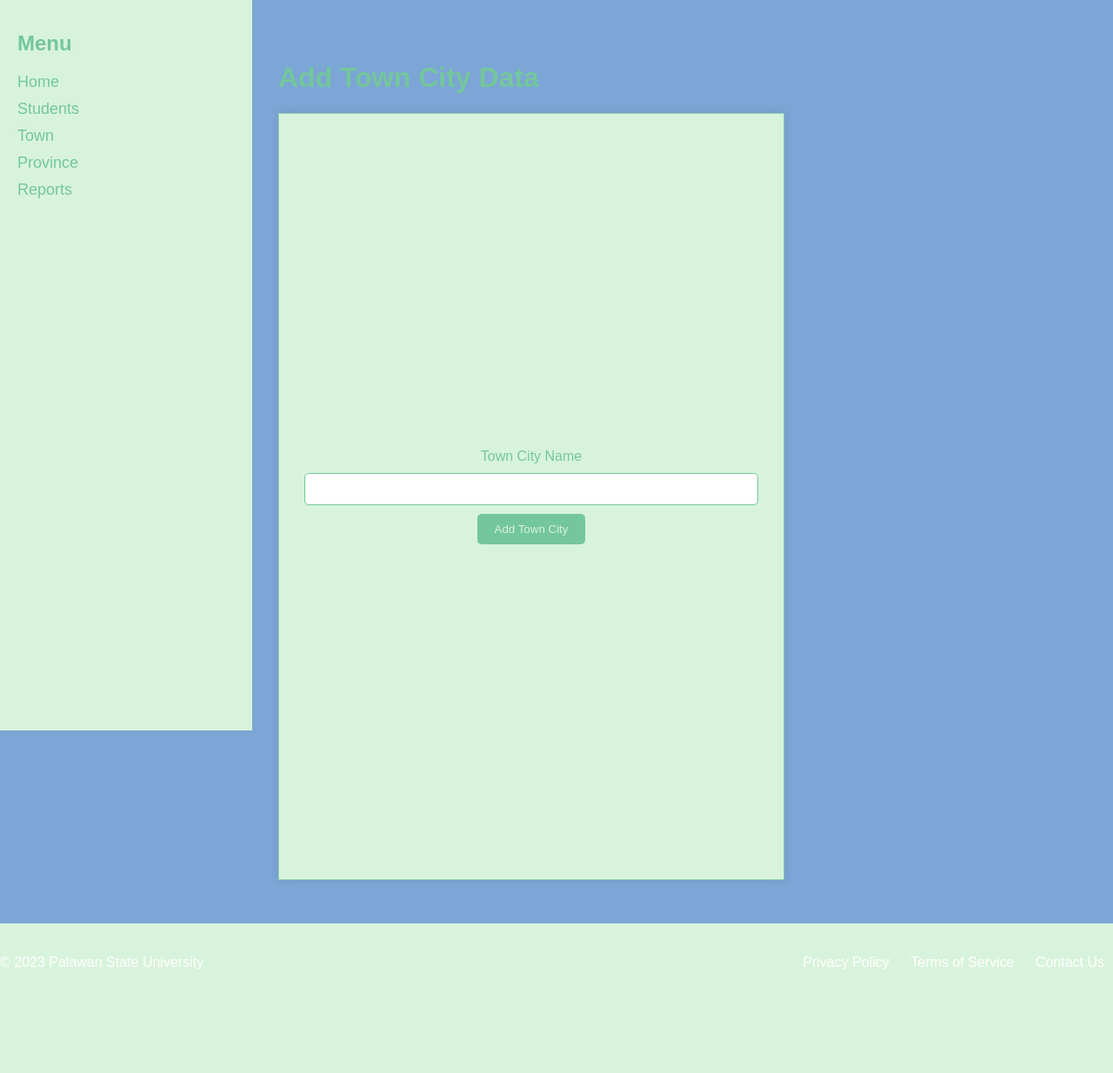
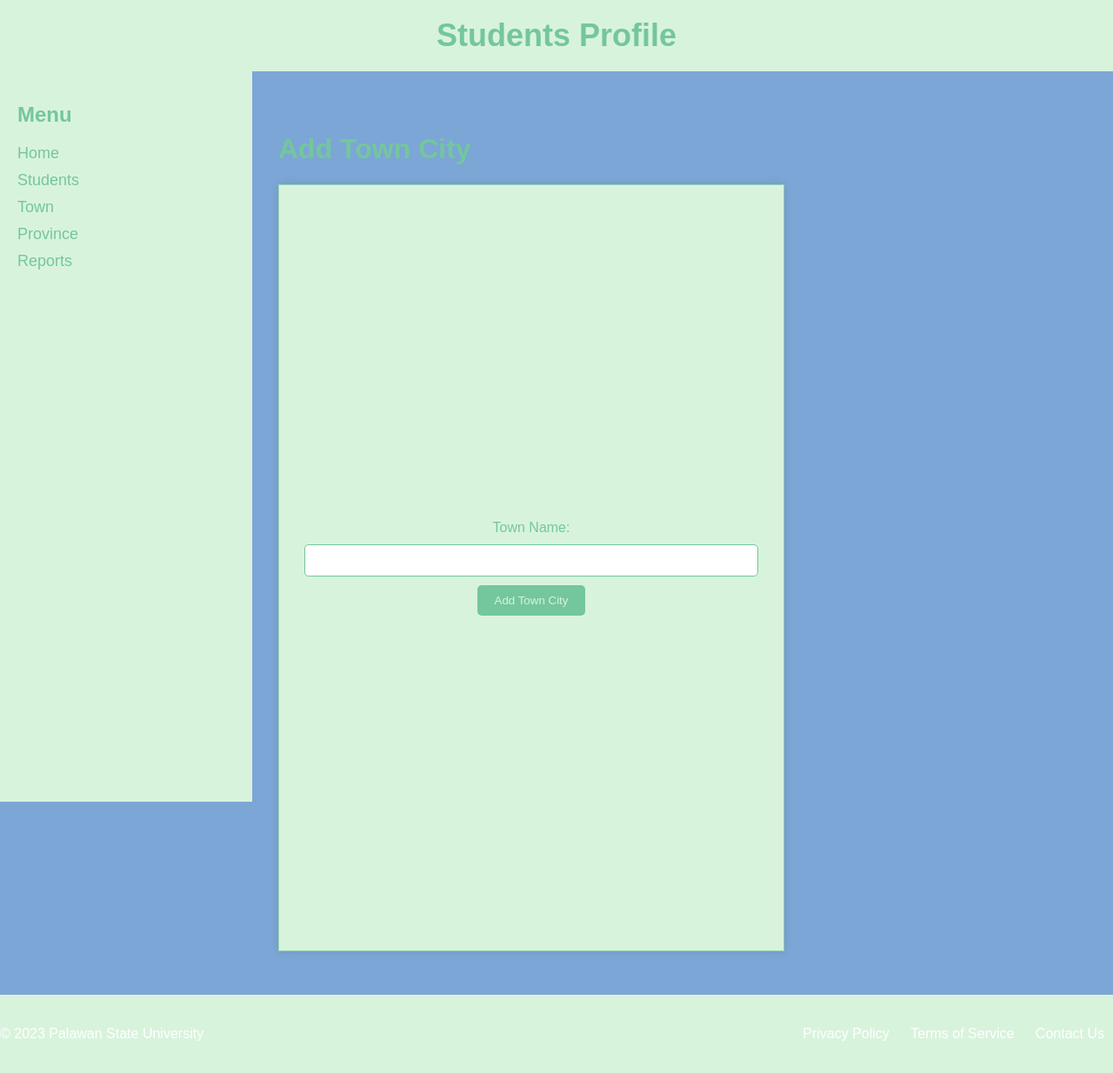
Before and after one commit to Deanx44/Coding-Session_02, a PHP site: page /views/town_add.php in a window 1280 px wide. Shown: the whole page at 87% size. Before the commit the page ends 1115 px from the top, so only its background shows below. Run offline with PHP 8.4, Linux system fonts and the light colour scheme.

Commit message:
Update and add to initiate the db town city, town_add.php

```diff
--- a/views/town_add.php
+++ b/views/town_add.php
@@ -1,23 +1,21 @@
 <?php
-include_once("../db.php"); // Include the Database class file
-include_once("../student_details.php"); // Include the Student class file
-include_once("../town_city.php"); // Include the town city class file
+include_once("../db.php");
+include_once("../town_city.php");
 
 if ($_SERVER["REQUEST_METHOD"] == "POST") {
     $data = [
-        'name' => $_POST['name'],
+
+    'name' => $_POST['name'],
     ];
 
-    // Instantiate the Database and Town City classes
+
     $database = new Database();
     $town_city = new TownCity($database);
     $town_city_id = $town_city->create($data);
 
-    header("Location: towns.view.php");
+    echo "Record added successfully.";
 }
 ?>
-
-
 <!DOCTYPE html>
 <html lang="en">
 <head>
@@ -25,23 +23,25 @@ if ($_SERVER["REQUEST_METHOD"] == "POST") {
     <meta name="viewport" content="width=device-width, initial-scale=1.0">
     <link rel="stylesheet" type="text/css" href="../css/styles.css">
 
-    <title>Add Town City Data</title>
+    <title>Add Student Data</title>
 </head>
 <body>
-<!-- Include the header and navbar -->
-<?php include('../includes/navbar.php'); ?>
 
-<div class="content">
-    <h1>Add Town City Data</h1>
-    <form action="#" method="post" class="centered-form">
+    <?php include('../templates/header.html'); ?>
+    <?php include('../includes/navbar.php'); ?>
 
-        <label for="name">Town City Name</label>
-        <input type="text" id="name" name="name" required>
+    <div class="content">
+    <h1>Add Town City</h1>
+    <form action="" method="post" class="centered-form">
+
+
+        <label for="name">Town Name:</label>
+        <input type="text" name="name" id="name" required>
 
         <input type="submit" value="Add Town City">
     </form>
-</div>
+    </div>
 
-<?php include('../templates/footer.html'); ?>
+    <?php include('../templates/footer.html'); ?>
 </body>
 </html>
```
